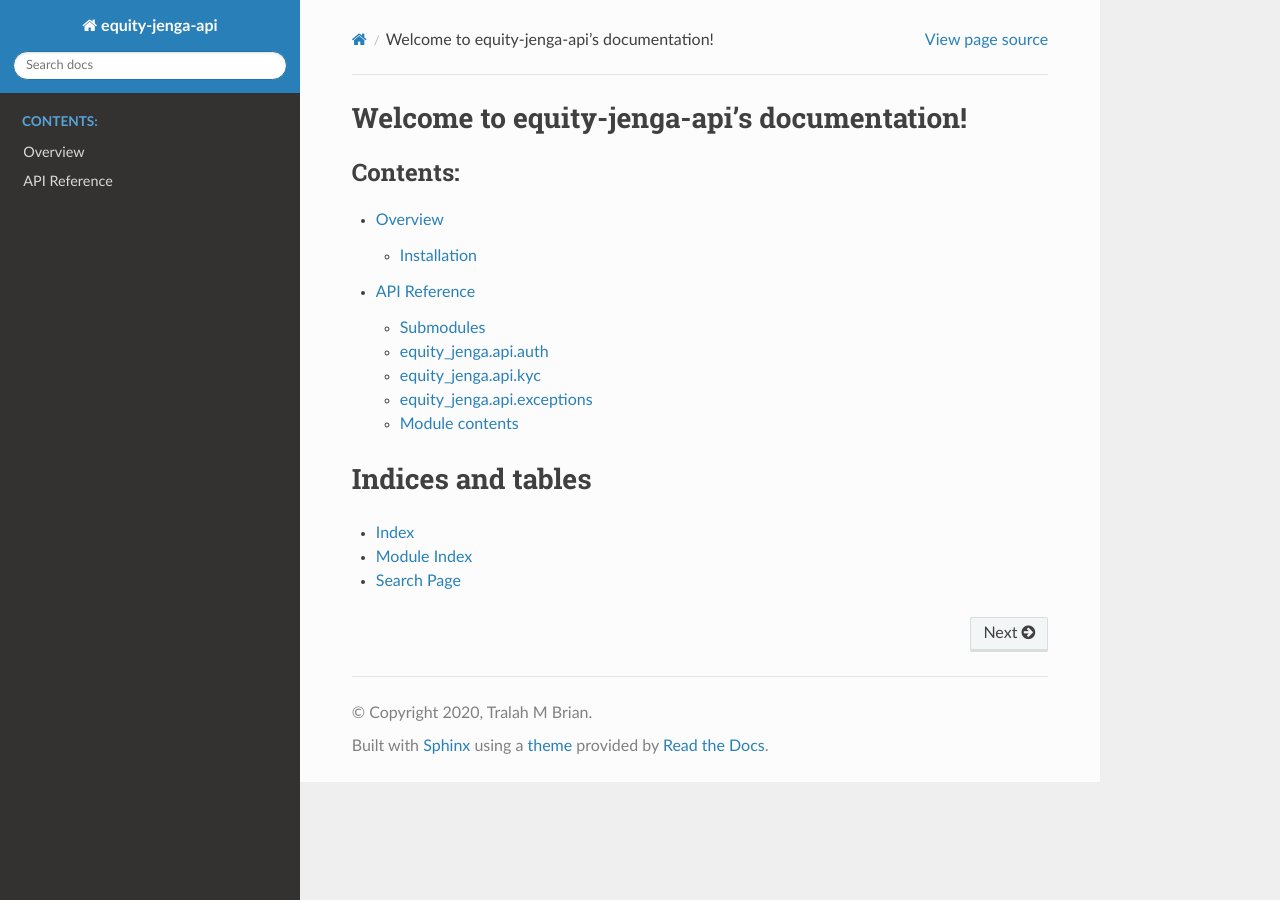
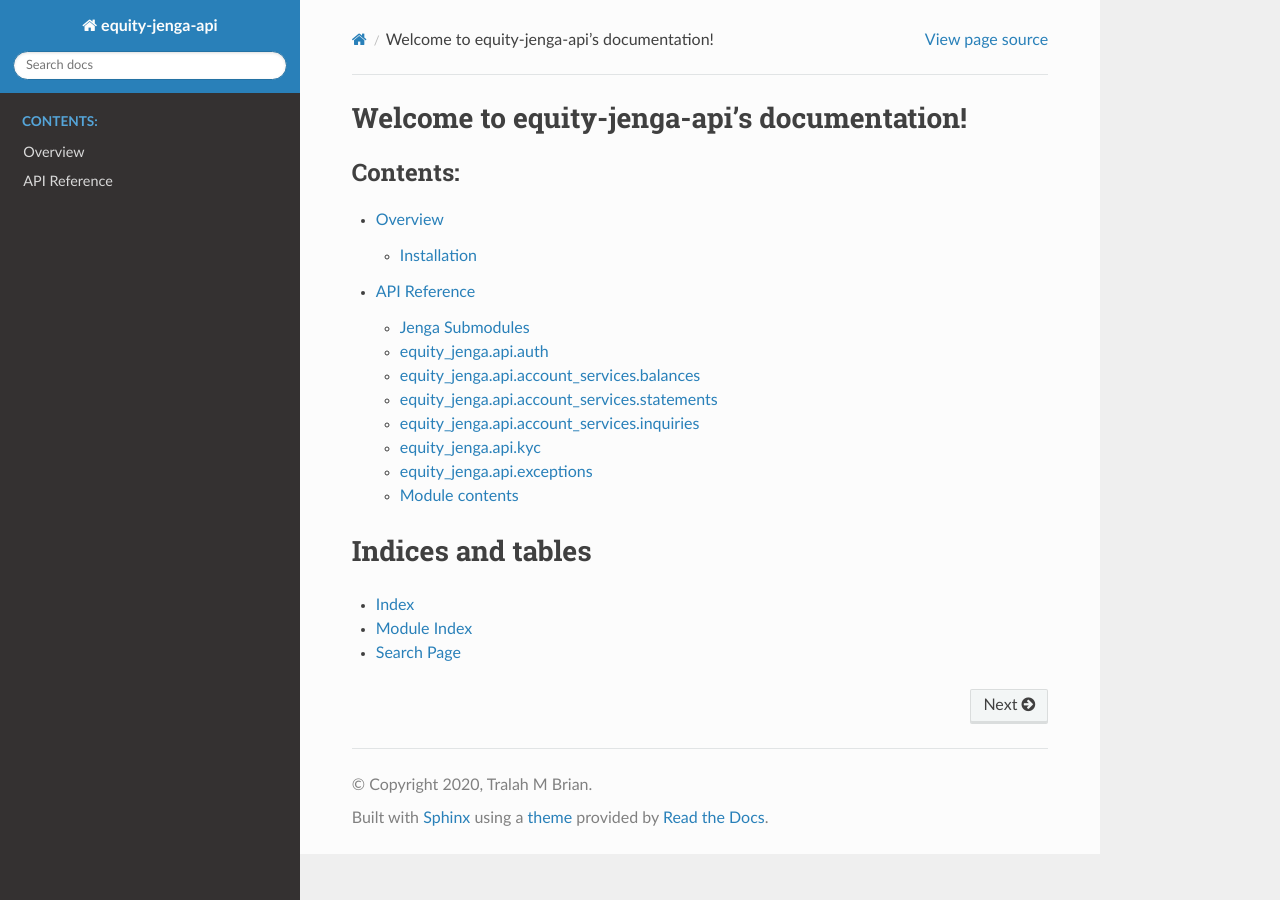
Before and after one commit to TralahM/py-equity-jenga-api, a Sphinx documentation site: the page built from docs/index.rst, in a window 1280 px wide. Built offline with Sphinx 7.4.7 and the Read the Docs theme 2.0.0, drawn with Linux system fonts in a browser that asks for light colours.

Commit message:
documenting account_services APIs Signed-off-by: TralahM <musyoki.brian@tralahtek.com>

```diff
--- a/docs/api.rst
+++ b/docs/api.rst
@@ -1,11 +1,35 @@
-Equity Jenga Package
+Equity\_Jenga Package
 =========================
 
-Submodules
------------
+Jenga Submodules
+-----------------------
 
 equity\_jenga.api.auth
 --------------------------------------
+.. automodule:: equity_jenga.api.auth
+   :members:
+   :undoc-members:
+   :show-inheritance:
+
+
+equity\_jenga.api.account_services.balances
+----------------------------------------------
+.. automodule:: equity_jenga.api.account_services.balances
+   :members:
+   :undoc-members:
+   :show-inheritance:
+
+
+equity\_jenga.api.account_services.statements
+------------------------------------------------
+.. automodule:: equity_jenga.api.account_services.statements
+   :members:
+   :undoc-members:
+   :show-inheritance:
+
+
+equity\_jenga.api.account_services.inquiries
+----------------------------------------------
 .. automodule:: equity_jenga.api.auth
    :members:
    :undoc-members:
```
